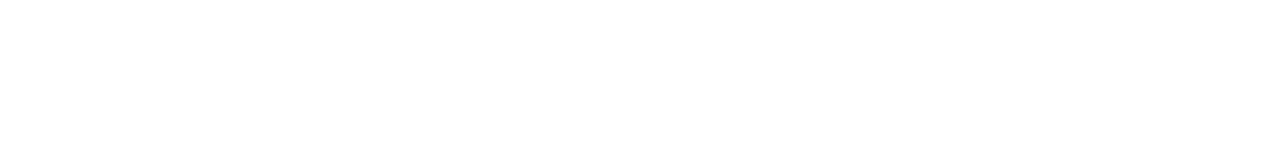
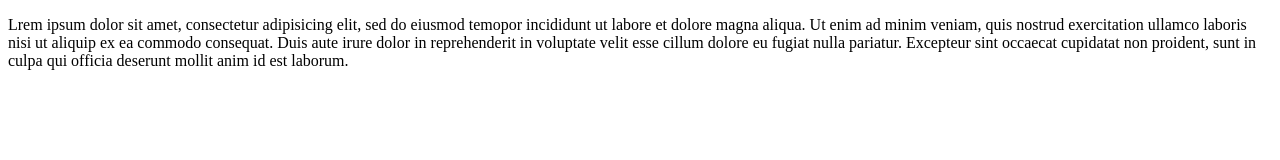
Before and after one commit to MargaritaGolovey/powercode, a plain HTML site: page index.html in a window 1280 px wide. Drawn offline with Linux system fonts and the light colour scheme.

Commit message:
index.html

```diff
--- a/index.html
+++ b/index.html
@@ -6,8 +6,13 @@
 	<title>Document</title>
 </head>
 <body>
-	<form action="#" method="get">
-
-	</form>
+	<p>
+		Lrem ipsum dolor sit amet, consectetur adipisicing elit, sed do eiusmod
+		temopor incididunt ut labore et dolore magna aliqua. Ut enim ad minim veniam,
+		quis nostrud exercitation ullamco laboris nisi ut aliquip ex ea commodo
+		consequat. Duis aute irure dolor in reprehenderit in voluptate velit esse
+		cillum dolore eu fugiat nulla pariatur. Excepteur sint occaecat cupidatat non
+		proident, sunt in culpa qui officia deserunt mollit anim id est laborum.
+	</p>
 </body>
 </html>
```
